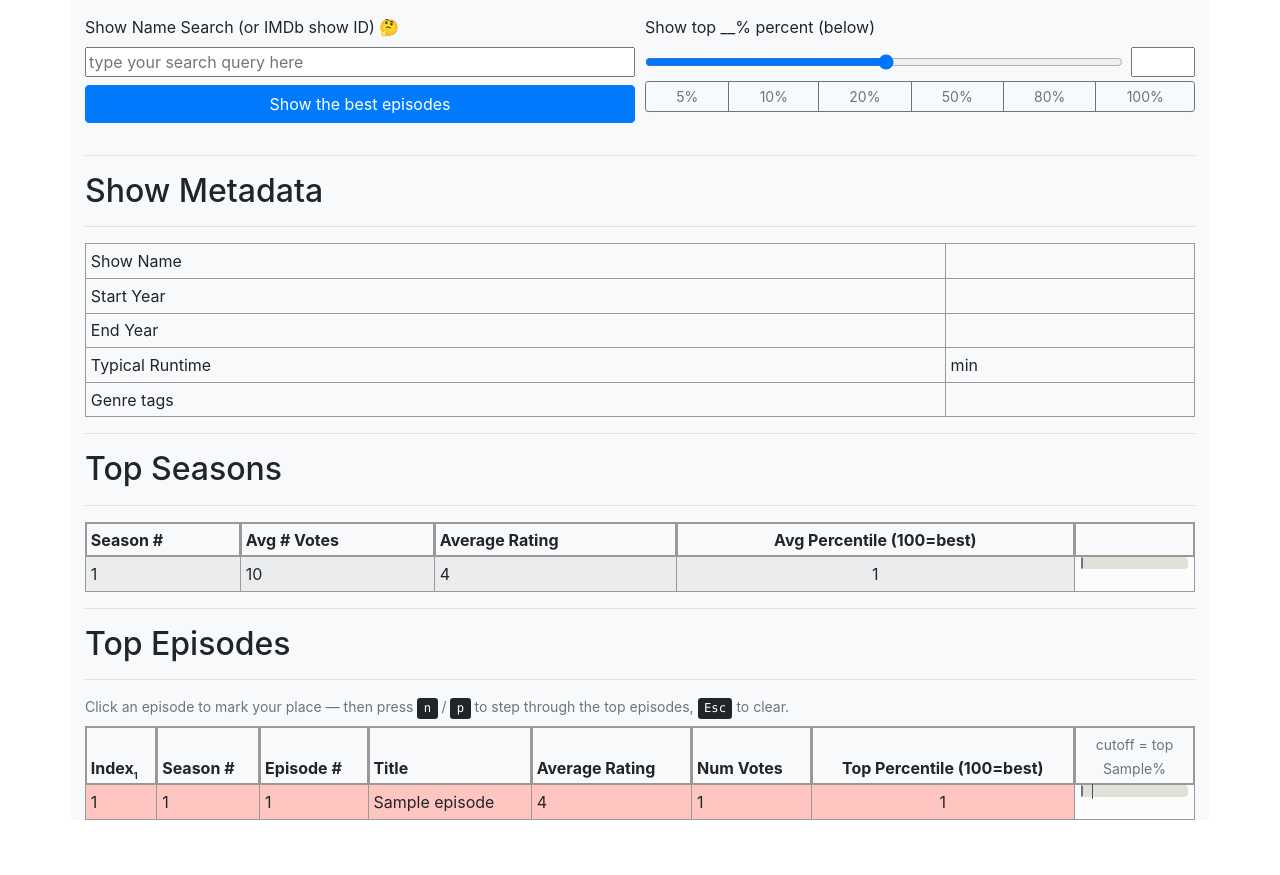
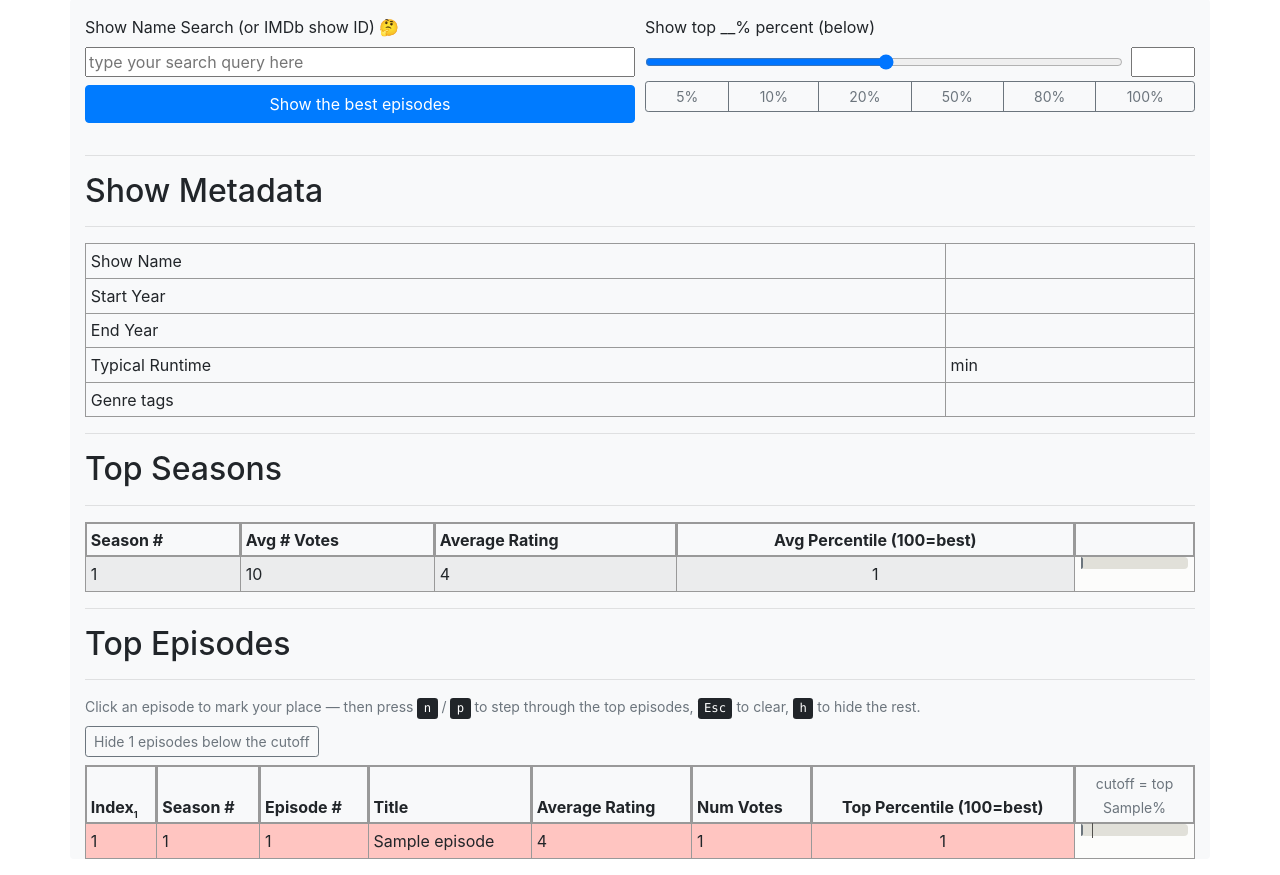
Before and after one commit to simnim/nh_website, a FastAPI app: template app/templates/episodes.html in a window 1280 px wide. Shown: the part 59-934 px from the top of the page. Before the commit the page ends 879 px from the top, so only its background shows below. Run offline with FastAPI, Linux system fonts and the light colour scheme; the template is opened without the code that fills it: most values are stand-ins (such as "Sample title", 1, 10 or a date in 2020).

Commit message:
show / hide non top episodes

```diff
--- a/app/sql/episodes/get_seasons_summary.sql
+++ b/app/sql/episodes/get_seasons_summary.sql
@@ -12,5 +12,4 @@ INNER JOIN basics ON episode.tconst = basics.tconst
 WHERE episode.parenttconst = :imdb_show_id
 GROUP BY episode.seasonnumber
 ORDER BY
-    average_percentile DESC;
---, episode.seasonNumber
+    episode.seasonnumber ASC NULLS LAST;
--- a/app/templates/episodes.html
+++ b/app/templates/episodes.html
@@ -132,6 +132,11 @@
         /* Rows are hash targets, so a fresh load jumps one to y=0 — under the
            frozen header without this. */
         #episodes-table tbody tr { scroll-margin-top: 4rem; }
+
+        /* Collapses the table to the top episodes. One class on the table
+           rather than per-row styles, so unhiding restores each row to
+           whatever it was without having to remember it. */
+        #episodes-table.hide-below tbody tr.below-cutoff { display: none; }
     </style>
 
     <hr>
@@ -200,8 +205,13 @@
     <hr>
     <p class="text-muted small mb-2">
         Click an episode to mark your place — then press <kbd>n</kbd> / <kbd>p</kbd>
-        to step through the top episodes, <kbd>Esc</kbd> to clear.
+        to step through the top episodes, <kbd>Esc</kbd> to clear,
+        <kbd>h</kbd> to hide the rest.
     </p>
+    {# Label is written by the script below the table, so it can carry the row
+       count and the current state. #}
+    <button type="button" id="toggle-below" class="btn btn-sm btn-outline-secondary mb-2"
+            aria-pressed="false" aria-controls="episodes-table"></button>
     <table id="episodes-table" data-threshold="{{ 100 - max_rank_pct }}" class="table table-hover table-sm table-striped table-bordered sticky-head">
         <thead>
             <tr>
@@ -279,6 +289,9 @@
                 const pct = parseFloat(row.dataset.percentile);
                 let r, g, b;
                 if (pct < threshold) {
+                    // Same test that picks the red wash, so the hide toggle can
+                    // never disagree with what the colours show.
+                    row.classList.add('below-cutoff');
                     const t = threshold > 0 ? pct / threshold : 0;
                     r = 255;
                     g = Math.round(190 + (255 - 190) * t);
@@ -323,6 +336,40 @@
                 if (target) setCurrent(target, true);
             }
 
+            // Collapses the table to the top episodes and back. The marker is
+            // deliberately left alone: losing your place because you tidied the
+            // view would be worse than it being briefly off screen, and step()
+            // compares positions through `order`, which covers hidden rows too.
+            const belowRows = rows.filter(function(row) {
+                return row.classList.contains('below-cutoff');
+            });
+            const toggleBtn = document.getElementById('toggle-below');
+
+            function renderToggle() {
+                const hidden = table.classList.contains('hide-below');
+                toggleBtn.textContent = hidden
+                    ? 'Show all ' + rows.length + ' episodes'
+                    : 'Hide ' + belowRows.length + ' episodes below the cutoff';
+                toggleBtn.setAttribute('aria-pressed', hidden ? 'true' : 'false');
+            }
+
+            function toggleBelow() {
+                table.classList.toggle('hide-below');
+                renderToggle();
+                // The frozen-header script is its own IIFE and only recomputes on
+                // scroll/resize; the table just changed height under it.
+                window.dispatchEvent(new Event('resize'));
+            }
+
+            if (belowRows.length) {
+                toggleBtn.addEventListener('click', toggleBelow);
+                renderToggle();
+            } else {
+                // At 100% nothing is below the cutoff, and a button that hides
+                // nothing is a lie.
+                toggleBtn.remove();
+            }
+
             document.addEventListener('keydown', function(e) {
                 if (e.ctrlKey || e.metaKey || e.altKey) return;
                 // The show search box is a jQuery UI autocomplete: typing a show
@@ -332,6 +379,7 @@
                 const k = e.key.toLowerCase();
                 if (k === 'n') { e.preventDefault(); step(1); }
                 else if (k === 'p') { e.preventDefault(); step(-1); }
+                else if (k === 'h' && belowRows.length) { e.preventDefault(); toggleBelow(); }
                 else if (e.key === 'Escape' && current) { setCurrent(null, true); }
             });
 
```
Also changed, not shown: tests/test_nh_site.py (+94 -0 lines).
